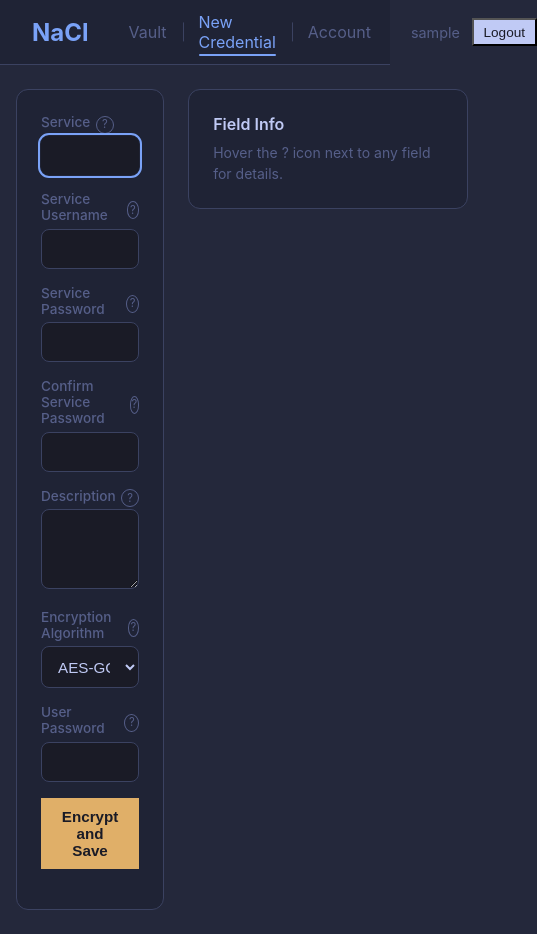
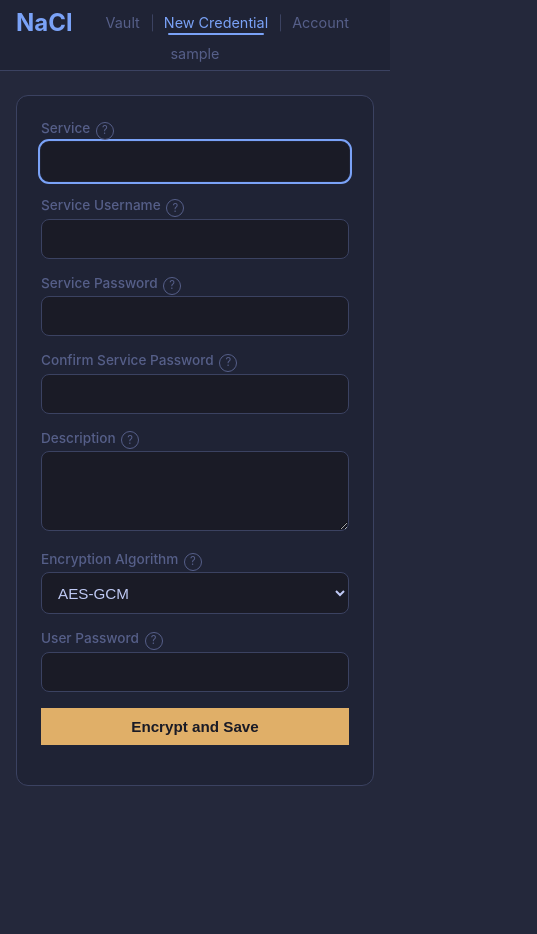
Before and after one commit to ManoloEsS/NaCl, a React (Vite) app in the folder nacl_frontend/: page /new in a window 390 px wide. Shown: the whole page, 537 px wide, since content can reach past the window. After the commit the page ends 844 px from the top, so only its background shows below. Built offline with nearby package versions, Linux system fonts and the light colour scheme; sample sign-in values are in the browser's storage; a web font is replaced by a local one.

Commit message:
feat: add mobile friendly breakpoints and styling

```diff
--- a/nacl_frontend/src/components/Layout.tsx
+++ b/nacl_frontend/src/components/Layout.tsx
@@ -1,19 +1,13 @@
 import type { ReactNode } from 'react'
 import { useAuth } from '../context/AuthContext'
-import { NavLink, useNavigate } from 'react-router-dom'
+import { NavLink } from 'react-router-dom'
 
 interface Props {
   children: ReactNode
 }
 
 export const Layout = ({ children }: Props) => {
-  const { user, logout } = useAuth()
-  const navigate = useNavigate()
-
-  const handleLogout = () => {
-    logout()
-    navigate('/login')
-  }
+  const { user } = useAuth()
 
   return (
     <div className='layout'>
@@ -28,9 +22,6 @@ export const Layout = ({ children }: Props) => {
         </div>
         <div className='nav-user'>
           <span>{user?.username || user?.id}</span>
-          <button onClick={handleLogout} className='btn-small'>
-            Logout
-          </button>
         </div>
       </nav>
       <main className='main-content'>{children}</main>
--- a/nacl_frontend/src/index.css
+++ b/nacl_frontend/src/index.css
@@ -36,11 +36,16 @@ body { font-family: 'Satoshi', -apple-system, BlinkMacSystemFont, 'Segoe UI', Ro
 .form-with-info .card { flex: 1; }
 .form-label-row { display: flex; align-items: center; gap: 0.35rem; }
 .form-label-row label { margin-bottom: 0; }
-.field-info { display: inline-flex; align-items: center; justify-content: center; width: 18px; height: 18px; border-radius: 50%; border: 1px solid #565f89; color: #565f89; font-size: 0.7rem; line-height: 1; cursor: default; transition: border-color 0.2s ease, color 0.2s ease; user-select: none; }
+.field-info { position: relative; display: inline-flex; align-items: center; justify-content: center; width: 18px; height: 18px; border-radius: 50%; border: 1px solid #565f89; color: #565f89; font-size: 0.7rem; line-height: 1; cursor: help; transition: border-color 0.2s ease, color 0.2s ease; user-select: none; }
 .field-info:hover { border-color: #7aa2f7; color: #7aa2f7; }
+.field-info[data-tooltip]:hover::after { content: attr(data-tooltip); position: absolute; bottom: calc(100% + 6px); left: 50%; transform: translateX(-50%); background: #1a1b26; color: #c0caf5; border: 1px solid #3b4261; padding: 0.5rem 0.75rem; border-radius: 6px; font-size: 0.8rem; line-height: 1.4; white-space: normal; width: 200px; z-index: 10; pointer-events: none; box-shadow: 0 4px 12px rgba(0,0,0,0.3); }
 .info-panel { width: 280px; background: #1f2335; padding: 1.5rem; border-radius: 12px; border: 1px solid #3b4261; position: sticky; top: 5rem; align-self: flex-start; flex-shrink: 0; }
 .info-panel-title { font-size: 1rem; font-weight: 600; margin-bottom: 0.5rem; color: #c0caf5; }
+.info-panel-title--spaced { margin-top: 1.5rem; }
 .info-panel-body { font-size: 0.875rem; line-height: 1.5; color: #565f89; }
+.account-info-card { margin-bottom: 0.5rem; padding-bottom: 1rem; border-bottom: 1px solid #3b4261; }
+.account-info-text { font-size: 0.875rem; color: #565f89; margin-bottom: 0.75rem; }
+.account-info-text strong { color: #c0caf5; }
 .credential-card { max-width: 700px; padding: 0.75rem 1rem; border: 1px solid #3b4261; border-radius: 8px; margin-bottom: 0.5rem; }
 .credential-card > div { margin-bottom: 0.5rem; font-size: 1rem; color: #565f89; }
 .credential-card > div:last-child { margin-bottom: 0; }
@@ -98,3 +103,31 @@ body { font-family: 'Satoshi', -apple-system, BlinkMacSystemFont, 'Segoe UI', Ro
 .toast-success { background: #9ece6a; border-color: #9ece6a; color: #1a1b26; }
 .toast-info { background: #7aa2f7; border-color: #7aa2f7; color: #1a1b26; }
 @keyframes slideIn { from { transform: translateX(100%); opacity: 0; } to { transform: translateX(0); opacity: 1; } }
+
+/* Mobile responsive */
+@media (max-width: 768px) {
+  .login-page { flex-direction: column; min-height: auto; gap: 1.5rem; padding: 2rem 1rem; }
+  .login-hero { margin-left: 0; max-width: 100%; text-align: center; }
+  .login-hero h2 { font-size: 1.5rem; }
+  .login-card { max-width: 100%; }
+
+  .form-with-info { flex-direction: column; align-items: stretch; }
+  .info-panel { width: 100%; position: static; }
+
+  .navbar { flex-wrap: wrap; gap: 0.5rem; padding: 0.5rem 1rem; }
+  .nav-links { width: 100%; justify-content: center; }
+  .nav-links a { padding: 0 0.75rem; font-size: 0.9rem; }
+  .nav-user { width: 100%; justify-content: center; }
+
+  .credential-decrypt { flex-direction: column; align-items: stretch; }
+  .credential-decrypt input { flex: none; }
+  .credential-copy-row { flex-direction: column; align-items: flex-start; gap: 0.35rem; }
+  .credential-btn-line { flex-direction: column; gap: 0.5rem; }
+
+  .credential-card, .operation-card { max-width: 100%; }
+  .scrollable-list { max-height: 400px; }
+  .credential-card strong { min-width: 6rem; }
+
+  .toast-container { right: 0.5rem; left: 0.5rem; }
+  .toast { max-width: 100%; }
+}
--- a/nacl_frontend/src/pages/Account.tsx
+++ b/nacl_frontend/src/pages/Account.tsx
@@ -1,5 +1,7 @@
+import { useAuth } from '../context/AuthContext'
 import { Layout } from '../components/Layout'
 import { useToast } from '../context/ToastContext'
+import { useNavigate } from 'react-router-dom'
 import {
   UpdatePasswordSchema,
   type UpdatePasswordRequest
@@ -13,8 +15,15 @@ import { OperationCard } from '../components/OperationCard'
 import { zodResolver } from '@hookform/resolvers/zod'
 
 export const Account = () => {
+  const { user, logout } = useAuth()
+  const navigate = useNavigate()
   const [operations, setOperations] = useState<OperationData[]>([])
   const [loading, setLoading] = useState(true)
+
+  const handleLogout = () => {
+    logout()
+    navigate('/login')
+  }
 
   useEffect(() => {
     const fetchOperations = async () => {
@@ -84,7 +93,16 @@ export const Account = () => {
           )}
         </div>
         <div className='info-panel'>
-          <h3 className='info-panel-title'>Change Password</h3>
+          <div className='account-info-card'>
+            <h3 className='info-panel-title'>Account</h3>
+            <p className='account-info-text'>
+              Logged in as <strong>{user?.username || user?.id}</strong>
+            </p>
+            <button onClick={handleLogout} className='btn-primary btn-full'>
+              Logout
+            </button>
+          </div>
+          <h3 className='info-panel-title info-panel-title--spaced'>Change Password</h3>
           <form onSubmit={handlePassUpdateSubmit(onPassUpdateSubmit)}>
             <div className='form-group'>
               <label htmlFor='user_password'>Current password</label>
--- a/nacl_frontend/src/pages/NewCredential.tsx
+++ b/nacl_frontend/src/pages/NewCredential.tsx
@@ -1,4 +1,3 @@
-import { useState } from 'react'
 import { useForm } from 'react-hook-form'
 import { Layout } from '../components/Layout'
 import {
@@ -42,7 +41,6 @@ const fieldInfo: Record<string, { title: string; body: string }> = {
 
 export const NewCredential = () => {
   const { showToast } = useToast()
-  const [activeField, setActiveField] = useState<string | null>(null)
   const {
     reset,
     register,
@@ -63,8 +61,6 @@ export const NewCredential = () => {
     }
   }
 
-  const info = activeField ? fieldInfo[activeField] : null
-
   return (
     <Layout>
       <div className='form-with-info'>
@@ -75,8 +71,7 @@ export const NewCredential = () => {
                 <label htmlFor='service'>Service</label>
                 <span
                   className='field-info'
-                  onMouseEnter={() => setActiveField('service')}
-                  onMouseLeave={() => setActiveField(null)}
+                  data-tooltip={fieldInfo.service.body}
                 >
                   ?
                 </span>
@@ -96,8 +91,7 @@ export const NewCredential = () => {
                 <label htmlFor='service_username'>Service Username</label>
                 <span
                   className='field-info'
-                  onMouseEnter={() => setActiveField('service_username')}
-                  onMouseLeave={() => setActiveField(null)}
+                  data-tooltip={fieldInfo.service_username.body}
                 >
                   ?
                 </span>
@@ -118,8 +112,7 @@ export const NewCredential = () => {
                 <label htmlFor='service_password'>Service Password</label>
                 <span
                   className='field-info'
-                  onMouseEnter={() => setActiveField('service_password')}
-                  onMouseLeave={() => setActiveField(null)}
+                  data-tooltip={fieldInfo.service_password.body}
                 >
                   ?
                 </span>
@@ -142,10 +135,7 @@ export const NewCredential = () => {
                 </label>
                 <span
                   className='field-info'
-                  onMouseEnter={() =>
-                    setActiveField('confirm_service_password')
-                  }
-                  onMouseLeave={() => setActiveField(null)}
+                  data-tooltip={fieldInfo.confirm_service_password.body}
                 >
                   ?
                 </span>
@@ -166,8 +156,7 @@ export const NewCredential = () => {
                 <label htmlFor='description'>Description</label>
                 <span
                   className='field-info'
-                  onMouseEnter={() => setActiveField('description')}
-                  onMouseLeave={() => setActiveField(null)}
+                  data-tooltip={fieldInfo.description.body}
                 >
                   ?
                 </span>
@@ -190,8 +179,7 @@ export const NewCredential = () => {
                 </label>
                 <span
                   className='field-info'
-                  onMouseEnter={() => setActiveField('encryption_algorithm')}
-                  onMouseLeave={() => setActiveField(null)}
+                  data-tooltip={fieldInfo.encryption_algorithm.body}
                 >
                   ?
                 </span>
@@ -208,8 +196,7 @@ export const NewCredential = () => {
                 <label htmlFor='user_password'>User Password</label>
                 <span
                   className='field-info'
-                  onMouseEnter={() => setActiveField('user_password')}
-                  onMouseLeave={() => setActiveField(null)}
+                  data-tooltip={fieldInfo.user_password.body}
                 >
                   ?
                 </span>
@@ -237,21 +224,7 @@ export const NewCredential = () => {
             </div>
           </form>
         </div>
-        <div className='info-panel'>
-          {info ? (
-            <>
-              <h3 className='info-panel-title'>{info.title}</h3>
-              <p className='info-panel-body'>{info.body}</p>
-            </>
-          ) : (
-            <>
-              <h3 className='info-panel-title'>Field Info</h3>
-              <p className='info-panel-body'>
-                Hover the ? icon next to any field for details.
-              </p>
-            </>
-          )}
-        </div>
+
       </div>
     </Layout>
   )
```
